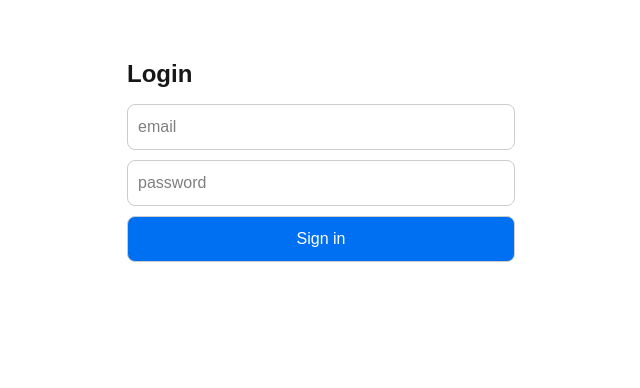
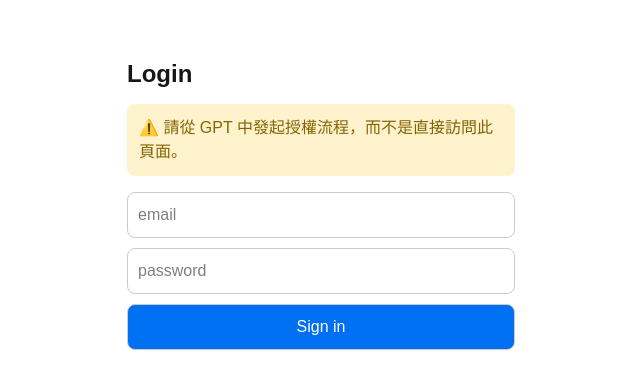
Before and after one commit to JasonM568/app-for-you, a Next.js app: page /login in a window 1280 px wide. Shown: the top 388 px of the page, without its empty margins (319-959 px from the left). Built offline with nearby package versions, Linux system fonts and the light colour scheme; no server answers.

Commit message:
Add OAuth flow detection and warning message

```diff
--- a/app/login/LoginClient.tsx
+++ b/app/login/LoginClient.tsx
@@ -10,6 +10,8 @@ export default function LoginClient({ returnTo }: { returnTo: string }) {
   const [email, setEmail] = useState("");
   const [password, setPassword] = useState("");
   const [msg, setMsg] = useState<string>("");
+
+  const isOAuthFlow = returnTo && returnTo !== "/";
 
   async function onSubmit(e: React.FormEvent) {
     e.preventDefault();
@@ -36,6 +38,13 @@ export default function LoginClient({ returnTo }: { returnTo: string }) {
   return (
     <div style={{ maxWidth: 420, margin: "40px auto", padding: 16 }}>
       <h1 style={{ fontSize: 24, fontWeight: 700, marginBottom: 12 }}>Login</h1>
+
+      {!isOAuthFlow && (
+        <div style={{ padding: 12, backgroundColor: "#fff3cd", borderRadius: 8, marginBottom: 16, color: "#856404" }}>
+          ⚠️ 請從 GPT 中發起授權流程，而不是直接訪問此頁面。
+        </div>
+      )}
+
       {msg ? <p style={{ color: msg.includes("成功") ? "green" : "crimson" }}>{msg}</p> : null}
       <form onSubmit={onSubmit} style={{ display: "grid", gap: 10 }}>
         <input
@@ -59,7 +68,7 @@ export default function LoginClient({ returnTo }: { returnTo: string }) {
         </button>
       </form>
 
-      {msg.includes("成功") && (
+      {msg.includes("成功") && isOAuthFlow && (
         <div style={{ marginTop: 20, padding: 16, backgroundColor: "#f0f9ff", borderRadius: 8, textAlign: "center" }}>
           <p style={{ marginBottom: 12, color: "#0070f3" }}>驗證完成！正在返回 GPT...</p>
           <a
```
